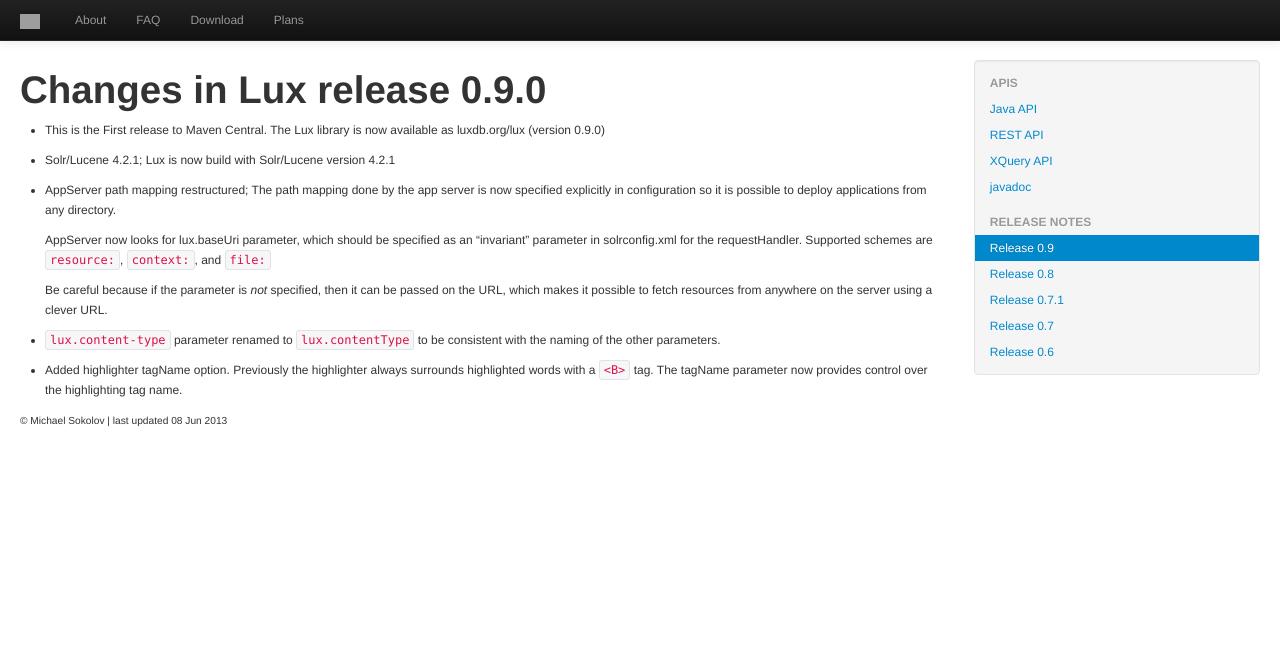
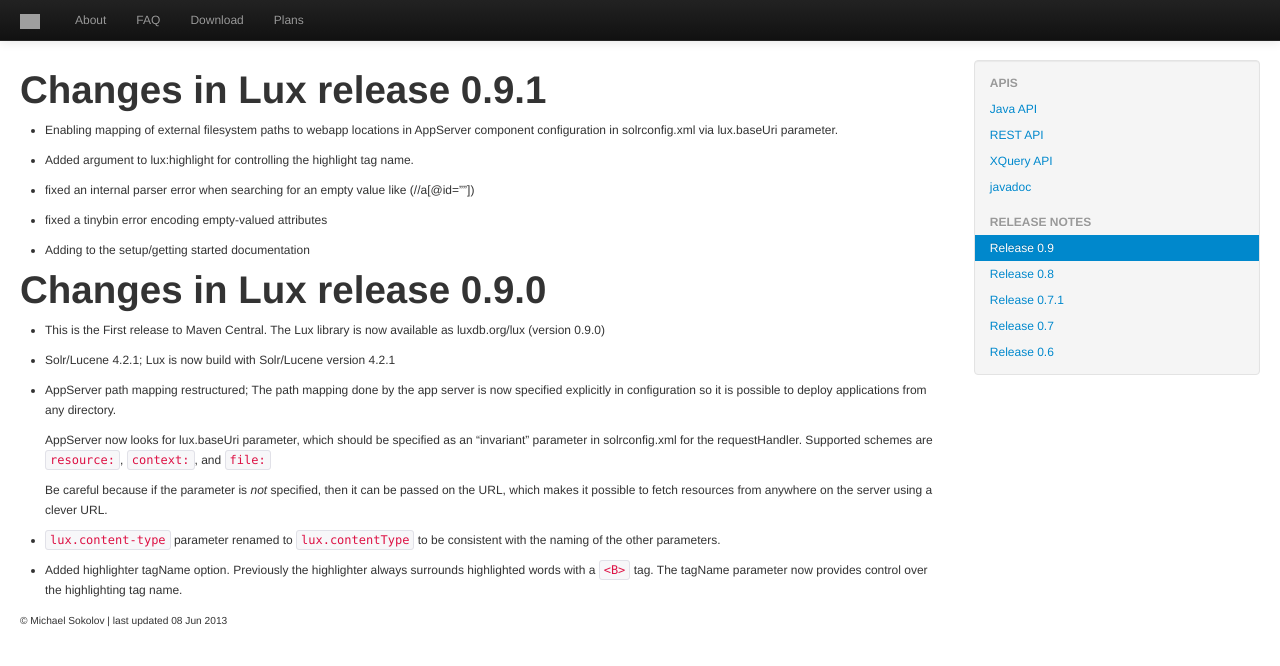
Before and after one commit to msokolov/lux, a Jekyll site: the page built from doc/RELEASE-0.9.md, in a window 1280 px wide. Shown: the top 666 px of the page. Built offline with Jekyll 4.4.1, drawn with Linux system fonts in a browser that asks for light colours; grey boxes are pictures that could not be loaded.

Commit message:
release notes for 0.9.1

```diff
--- a/doc/RELEASE-0.9.md
+++ b/doc/RELEASE-0.9.md
@@ -4,6 +4,20 @@
 group: release
 pos: 6
 ---
+
+# Changes in Lux release 0.9.1
+
+* Enabling mapping of external filesystem paths to webapp locations in
+  AppServer component configuration in solrconfig.xml via lux.baseUri
+  parameter.
+
+* Added argument to lux:highlight for controlling the highlight tag name.
+
+* fixed an internal parser error when searching for an empty value like (//a[@id=""])
+
+* fixed a tinybin error encoding empty-valued attributes
+
+* Adding to the setup/getting started documentation
 
 # Changes in Lux release 0.9.0
 
```
Also changed, not shown: doc/Download.md (+5 -5 lines).
